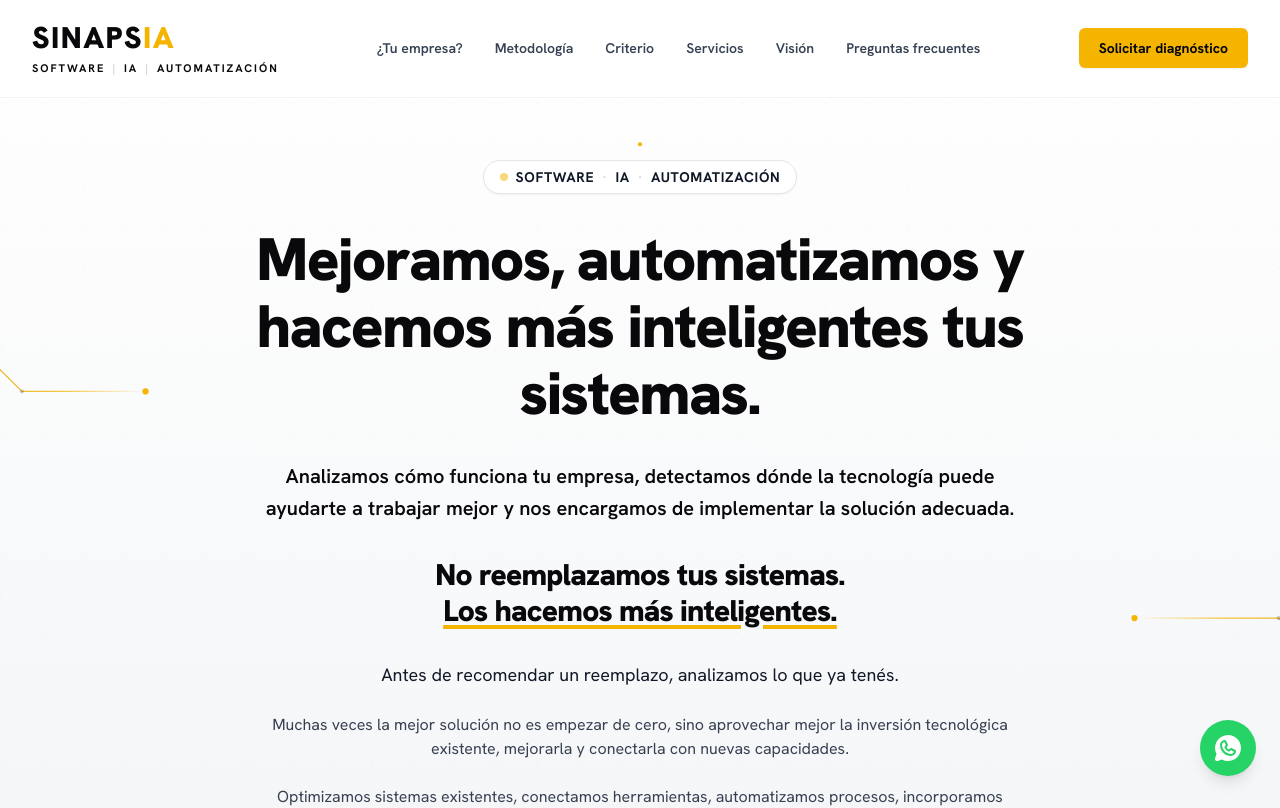
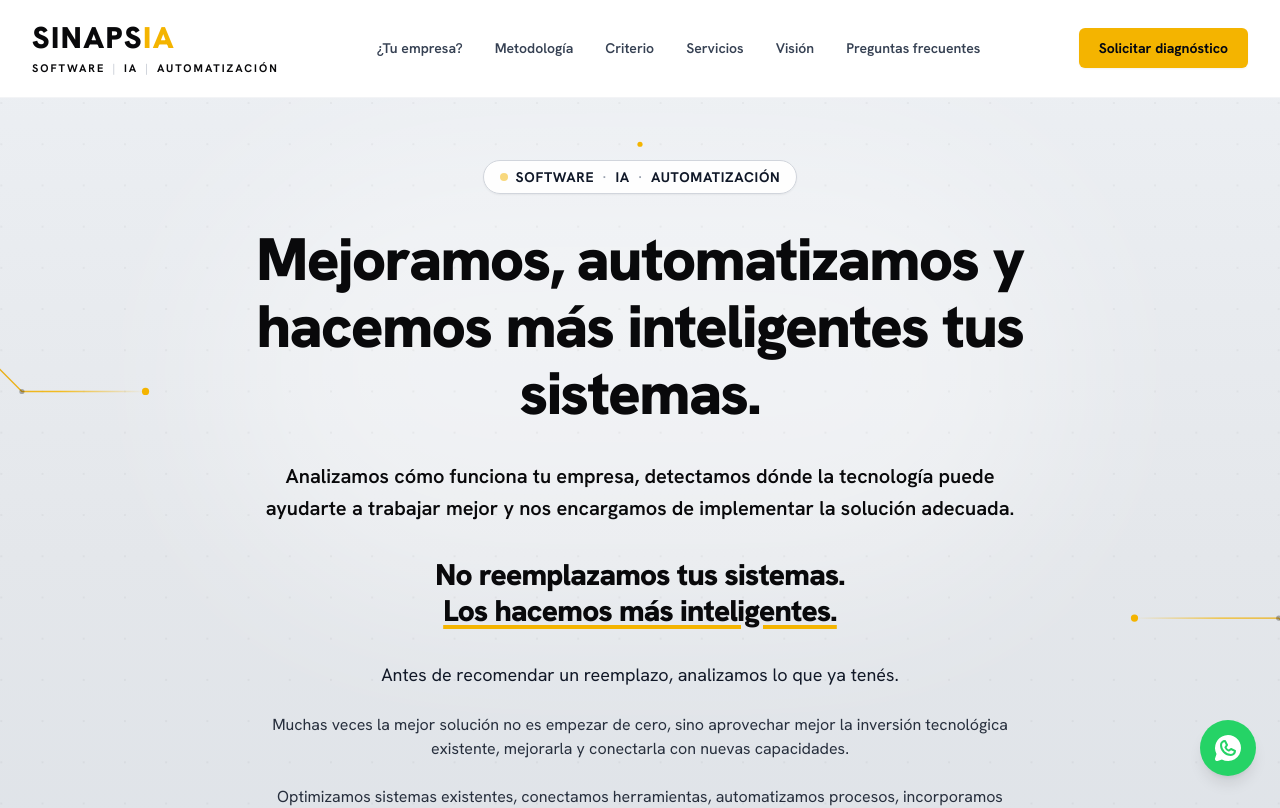
Before and after one commit to javieryacu/sinapsia_landing, a Next.js app: page / in a window 1280 px wide. Shown: the top 808 px of the page. Built offline with nearby package versions, Linux system fonts and the light colour scheme.

Commit message:
feat(hero): ajustar fondo a tono grisáceo satinado de carrocería para mayor contraste

```diff
--- a/src/components/Hero.tsx
+++ b/src/components/Hero.tsx
@@ -10,13 +10,16 @@ interface HeroProps {
 
 export default function Hero({ onOpenDiagnostic }: HeroProps) {
   return (
-    <section className="relative pt-32 pb-20 sm:pt-40 sm:pb-32 bg-[#f8f9fa] border-b border-gray-200 overflow-hidden">
+    <section className="relative pt-32 pb-20 sm:pt-40 sm:pb-32 bg-[#e8ebef] border-b border-gray-300 overflow-hidden">
 
-      {/* Background: Direct Vector Graphics with Pure Car-Door White & Delicate Yellow Technical Lines */}
+      {/* Background: Direct Vector Graphics with Pearlescent Automotive Bodywork & Yellow Technical Lines */}
       <div className="absolute inset-0 pointer-events-none select-none overflow-hidden">
 
-        {/* Subtle Car-door Pearlescent Diffuse Glow */}
-        <div className="absolute inset-0 bg-gradient-to-b from-white via-[#f8f9fa] to-[#f1f3f5]" />
+        {/* Slightly Darker Automotive Grayish Diffuse Glow */}
+        <div className="absolute inset-0 bg-gradient-to-b from-[#edf0f4] via-[#e4e7eb] to-[#dbe0e6]" />
+
+        {/* Soft Specular Light Center Accent */}
+        <div className="absolute top-1/3 left-1/2 -translate-x-1/2 -translate-y-1/2 w-[850px] h-[450px] bg-white/40 blur-[90px] rounded-full" />
 
         {/* Embedded Vector Lines for Absolute Fidelity & Crispness */}
         <svg
@@ -28,22 +31,22 @@ export default function Hero({ onOpenDiagnostic }: HeroProps) {
           <defs>
             {/* Fine Gray Dot Grid */}
             <pattern id="carDoorGrid" width="40" height="40" patternUnits="userSpaceOnUse">
-              <circle cx="20" cy="20" r="0.75" fill="#09090b" fillOpacity="0.04" />
+              <circle cx="20" cy="20" r="0.85" fill="#09090b" fillOpacity="0.06" />
             </pattern>
 
             {/* Glowing Yellow Line Gradient */}
             <linearGradient id="techYellowLine" x1="0%" y1="0%" x2="100%" y2="0%">
               <stop offset="0%" stopColor="#f4b400" stopOpacity="0" />
-              <stop offset="25%" stopColor="#f4b400" stopOpacity="0.75" />
-              <stop offset="50%" stopColor="#e5a918" stopOpacity="0.95" />
-              <stop offset="75%" stopColor="#f4b400" stopOpacity="0.75" />
+              <stop offset="25%" stopColor="#f4b400" stopOpacity="0.85" />
+              <stop offset="50%" stopColor="#e5a918" stopOpacity="1" />
+              <stop offset="75%" stopColor="#f4b400" stopOpacity="0.85" />
               <stop offset="100%" stopColor="#f4b400" stopOpacity="0" />
             </linearGradient>
 
             <linearGradient id="techYellowVertical" x1="0%" y1="0%" x2="0%" y2="100%">
               <stop offset="0%" stopColor="#f4b400" stopOpacity="0" />
-              <stop offset="30%" stopColor="#f4b400" stopOpacity="0.5" />
-              <stop offset="70%" stopColor="#f4b400" stopOpacity="0.6" />
+              <stop offset="30%" stopColor="#f4b400" stopOpacity="0.6" />
+              <stop offset="70%" stopColor="#f4b400" stopOpacity="0.7" />
               <stop offset="100%" stopColor="#f4b400" stopOpacity="0" />
             </linearGradient>
           </defs>
@@ -54,47 +57,47 @@ export default function Hero({ onOpenDiagnostic }: HeroProps) {
           {/* Delicate Technical Lines (Yellow Accent) */}
           <g>
             {/* Top Horizon Line */}
-            <line x1="100" y1="140" x2="1820" y2="140" stroke="url(#techYellowLine)" strokeWidth="1.2" />
-            <circle cx="280" cy="140" r="2.5" fill="#f4b400" />
-            <circle cx="960" cy="140" r="2" fill="#f4b400" />
-            <circle cx="1640" cy="140" r="2.5" fill="#f4b400" />
+            <line x1="100" y1="140" x2="1820" y2="140" stroke="url(#techYellowLine)" strokeWidth="1.3" />
+            <circle cx="280" cy="140" r="3" fill="#f4b400" />
+            <circle cx="960" cy="140" r="2.5" fill="#f4b400" />
+            <circle cx="1640" cy="140" r="3" fill="#f4b400" />
 
             {/* Circuit Trace Left Side */}
             <path
               d="M 150 320 L 300 320 L 360 380 L 480 380"
               fill="none"
               stroke="url(#techYellowLine)"
-              strokeWidth="1.2"
+              strokeWidth="1.3"
             />
-            <circle cx="300" cy="320" r="2.5" fill="#f4b400" />
-            <circle cx="360" cy="380" r="2" fill="#09090b" fillOpacity="0.2" />
-            <circle cx="480" cy="380" r="3" fill="#f4b400" />
+            <circle cx="300" cy="320" r="3" fill="#f4b400" />
+            <circle cx="360" cy="380" r="2.5" fill="#09090b" fillOpacity="0.3" />
+            <circle cx="480" cy="380" r="3.5" fill="#f4b400" />
 
             {/* Circuit Trace Right Side */}
             <path
               d="M 1440 600 L 1580 600 L 1640 660 L 1780 660"
               fill="none"
               stroke="url(#techYellowLine)"
-              strokeWidth="1.2"
+              strokeWidth="1.3"
             />
-            <circle cx="1440" cy="600" r="3" fill="#f4b400" />
-            <circle cx="1580" cy="600" r="2" fill="#09090b" fillOpacity="0.2" />
-            <circle cx="1640" cy="660" r="2.5" fill="#f4b400" />
+            <circle cx="1440" cy="600" r="3.5" fill="#f4b400" />
+            <circle cx="1580" cy="600" r="2.5" fill="#09090b" fillOpacity="0.3" />
+            <circle cx="1640" cy="660" r="3" fill="#f4b400" />
 
             {/* Bottom Horizon Line (Inspired by the car door graphic yellow separator) */}
-            <line x1="180" y1="960" x2="1740" y2="960" stroke="url(#techYellowLine)" strokeWidth="1.5" />
-            <line x1="180" y1="964" x2="520" y2="964" stroke="#f4b400" strokeWidth="0.75" strokeOpacity="0.4" />
-            <line x1="1400" y1="964" x2="1740" y2="964" stroke="#f4b400" strokeWidth="0.75" strokeOpacity="0.4" />
+            <line x1="180" y1="960" x2="1740" y2="960" stroke="url(#techYellowLine)" strokeWidth="1.8" />
+            <line x1="180" y1="965" x2="520" y2="965" stroke="#f4b400" strokeWidth="1" strokeOpacity="0.5" />
+            <line x1="1400" y1="965" x2="1740" y2="965" stroke="#f4b400" strokeWidth="1" strokeOpacity="0.5" />
 
             {/* Subtle Vertical Coordinate Lines */}
-            <line x1="160" y1="200" x2="160" y2="880" stroke="url(#techYellowVertical)" strokeWidth="0.75" strokeDasharray="6 6" />
-            <line x1="1760" y1="200" x2="1760" y2="880" stroke="url(#techYellowVertical)" strokeWidth="0.75" strokeDasharray="6 6" />
+            <line x1="160" y1="200" x2="160" y2="880" stroke="url(#techYellowVertical)" strokeWidth="0.85" strokeDasharray="6 6" />
+            <line x1="1760" y1="200" x2="1760" y2="880" stroke="url(#techYellowVertical)" strokeWidth="0.85" strokeDasharray="6 6" />
 
             {/* Corner Precision Marks */}
-            <path d="M 60 60 L 85 60 M 60 60 L 60 85" stroke="#f4b400" strokeWidth="1.2" strokeOpacity="0.6" />
-            <path d="M 1860 60 L 1835 60 M 1860 60 L 1860 85" stroke="#f4b400" strokeWidth="1.2" strokeOpacity="0.6" />
-            <path d="M 60 1020 L 85 1020 M 60 1020 L 60 995" stroke="#f4b400" strokeWidth="1.2" strokeOpacity="0.6" />
-            <path d="M 1860 1020 L 1835 1020 M 1860 1020 L 1860 995" stroke="#f4b400" strokeWidth="1.2" strokeOpacity="0.6" />
+            <path d="M 60 60 L 85 60 M 60 60 L 60 85" stroke="#f4b400" strokeWidth="1.3" strokeOpacity="0.75" />
+            <path d="M 1860 60 L 1835 60 M 1860 60 L 1860 85" stroke="#f4b400" strokeWidth="1.3" strokeOpacity="0.75" />
+            <path d="M 60 1020 L 85 1020 M 60 1020 L 60 995" stroke="#f4b400" strokeWidth="1.3" strokeOpacity="0.75" />
+            <path d="M 1860 1020 L 1835 1020 M 1860 1020 L 1860 995" stroke="#f4b400" strokeWidth="1.3" strokeOpacity="0.75" />
           </g>
         </svg>
       </div>
@@ -106,13 +109,13 @@ export default function Hero({ onOpenDiagnostic }: HeroProps) {
           initial={{ opacity: 0, y: -10 }}
           animate={{ opacity: 1, y: 0 }}
           transition={{ duration: 0.5 }}
-          className="inline-flex items-center gap-2 px-4 py-1.5 rounded-full bg-white border border-gray-200 shadow-xs text-xs sm:text-sm font-bold text-gray-900 uppercase tracking-wider mb-8"
+          className="inline-flex items-center gap-2 px-4 py-1.5 rounded-full bg-white/95 border border-gray-300 shadow-xs text-xs sm:text-sm font-bold text-gray-900 uppercase tracking-wider mb-8"
         >
           <span className="w-2 h-2 rounded-full bg-[#f4b400] animate-pulse" />
           <span>Software</span>
-          <span className="text-gray-300">·</span>
+          <span className="text-gray-400">·</span>
           <span>IA</span>
-          <span className="text-gray-300">·</span>
+          <span className="text-gray-400">·</span>
           <span>Automatización</span>
         </motion.div>
 
@@ -126,7 +129,7 @@ export default function Hero({ onOpenDiagnostic }: HeroProps) {
           Mejoramos, automatizamos y hacemos más inteligentes tus sistemas.
         </motion.h1>
 
-        {/* Sequence Content with Exact Copy & Perfect Car-Door Contrast */}
+        {/* Sequence Content with Exact Copy & Enhanced Automotive Contrast */}
         <motion.div
           initial={{ opacity: 0, y: 20 }}
           animate={{ opacity: 1, y: 0 }}
@@ -148,11 +151,11 @@ export default function Hero({ onOpenDiagnostic }: HeroProps) {
             Antes de recomendar un reemplazo, analizamos lo que ya tenés.
           </p>
 
-          <p className="text-[#374151] text-sm sm:text-base">
+          <p className="text-[#272f3d] text-sm sm:text-base">
             Muchas veces la mejor solución no es empezar de cero, sino aprovechar mejor la inversión tecnológica existente, mejorarla y conectarla con nuevas capacidades.
           </p>
 
-          <p className="text-[#374151] text-sm sm:text-base">
+          <p className="text-[#272f3d] text-sm sm:text-base">
             Optimizamos sistemas existentes, conectamos herramientas, automatizamos procesos, incorporamos inteligencia artificial y desarrollamos nuevas soluciones cuando realmente hace falta.
           </p>
 
```
